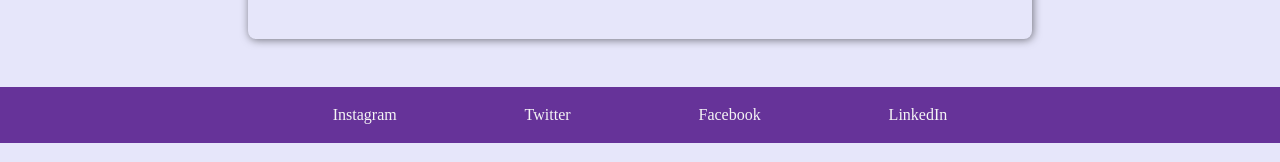
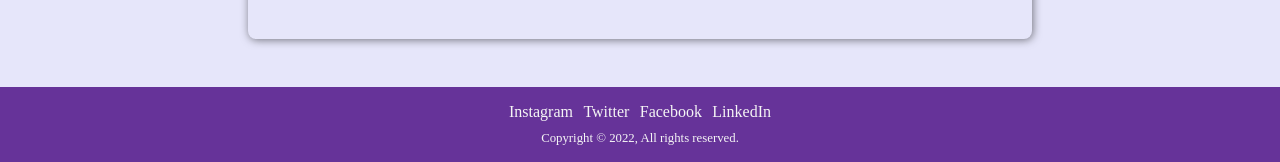
Before and after one commit to DavidNgozika/Portfolio-site, a plain HTML site: page index.html in a window 1280 px wide. Shown: the part 1176-1338 px from the top of the page. Drawn offline with Linux system fonts and the light colour scheme; a script that the page names is missing.

Commit message:
add copyright details to the footer elements

```diff
--- a/fastfood/fastfood.css
+++ b/fastfood/fastfood.css
@@ -106,7 +106,7 @@ div.meal {
     flex-direction: column;
     justify-content: center;
     align-items: center;
-    max-width: 75%;
+    max-width: 90%;
     box-shadow: 1px 1px 8px rgba(0, 0, 0, 0.5);
     margin: 2rem auto;
     border-radius: 8px;
@@ -133,15 +133,22 @@ div.meal-details {
 
 div.footer-els {
     display: flex;
-    flex-wrap: wrap;
+    flex-direction: column;
     justify-content: space-evenly;
+    align-items: center;
     color: whitesmoke;
     background-color: hsl(46, 25%, 38%);
     padding: 1rem;
+    text-align: center;
 }
 
 div.footer-els span {
     padding: .2rem;
+}
+
+div.rights {
+    font-size: 80%;
+    margin-top: 0.65rem;
 }
 
 /* Small devices */
@@ -173,8 +180,13 @@ div.footer-els span {
     div.meal {
         max-width: 65%;
     }
+
+    div.footer-els {
+        flex-direction: column;
+    }
 }
 
+/* Medium devices */
 @media only screen and (min-width: 768px) {
     div.meal {
         display: flex;
@@ -190,10 +202,10 @@ div.footer-els span {
     }
 
     div.meal img {
-        width: 230px;
+        width: 200px;
         height: inherit;
         margin-right: 1.2rem;
-        border-radius: 8px 0 8px 0;
+        border-radius: 8px 0 0 8px;
     }
 
 
@@ -202,6 +214,7 @@ div.footer-els span {
     } */
 }
 
+/* Large devices */
 @media only screen and (min-width: 992px) {
     div.meal {
         display: flex;
@@ -220,7 +233,7 @@ div.footer-els span {
         width: 230px;
         height: inherit;
         margin-right: 1.2rem;
-        border-radius: 8px 0 8px 0;
+        border-radius: 8px 0 0 8px;
     }
 
     /* #pizza {
--- a/index.css
+++ b/index.css
@@ -20,6 +20,7 @@ body {
     top: 0;
 } */
 
+/* Navbar styling */
 nav {
     display: flex;
     justify-content: center;
@@ -41,7 +42,6 @@ ul.nav-links {
     display: flex;
     flex-direction: column;
     list-style: none;
-    /* background: cornsilk; */
 }
 
 ul.nav-links li {
@@ -65,6 +65,7 @@ ul.nav-links li:hover a {
     color: white;
 }
 
+/* Main section styling */
 #main {
     padding: 1rem;
     max-width: 95%;
@@ -162,8 +163,9 @@ ul.nav-links li:hover a {
 
 .footer-info {
     display: flex;
-    flex-wrap: wrap;
+    flex-direction: column;
     justify-content: space-evenly;
+    align-items: center;
     color: whitesmoke;
     background-color: rebeccapurple;
     padding: 1rem;
@@ -171,6 +173,11 @@ ul.nav-links li:hover a {
 
 .footer-info span {
     padding: .2rem;
+}
+
+div.rights {
+    font-size: 80%;
+    margin-top: 0.65rem;
 }
 
 /* Small devices */
@@ -260,6 +267,10 @@ ul.nav-links li:hover a {
     .card h4, .techs {
         text-align: left;
     }
+
+    .footer-info {
+        flex-direction: column;
+    }
 }
 
 /* Large devices */
--- a/index.html
+++ b/index.html
@@ -99,10 +99,15 @@
     </main>
     <footer>
         <div class="footer-info">
-            <span>Instagram</span>
-            <span>Twitter</span>
-            <span>Facebook</span>
-            <span>LinkedIn</span>
+            <div>
+                <span>Instagram</span>
+                <span>Twitter</span>
+                <span>Facebook</span>
+                <span>LinkedIn</span>
+            </div>
+            <div class="rights">
+                Copyright &copy; 2022, All rights reserved.
+            </div>
         </div>
     </footer>
 
```
Also changed, not shown: fastfood/fastfood.html (+3 -0 lines).
